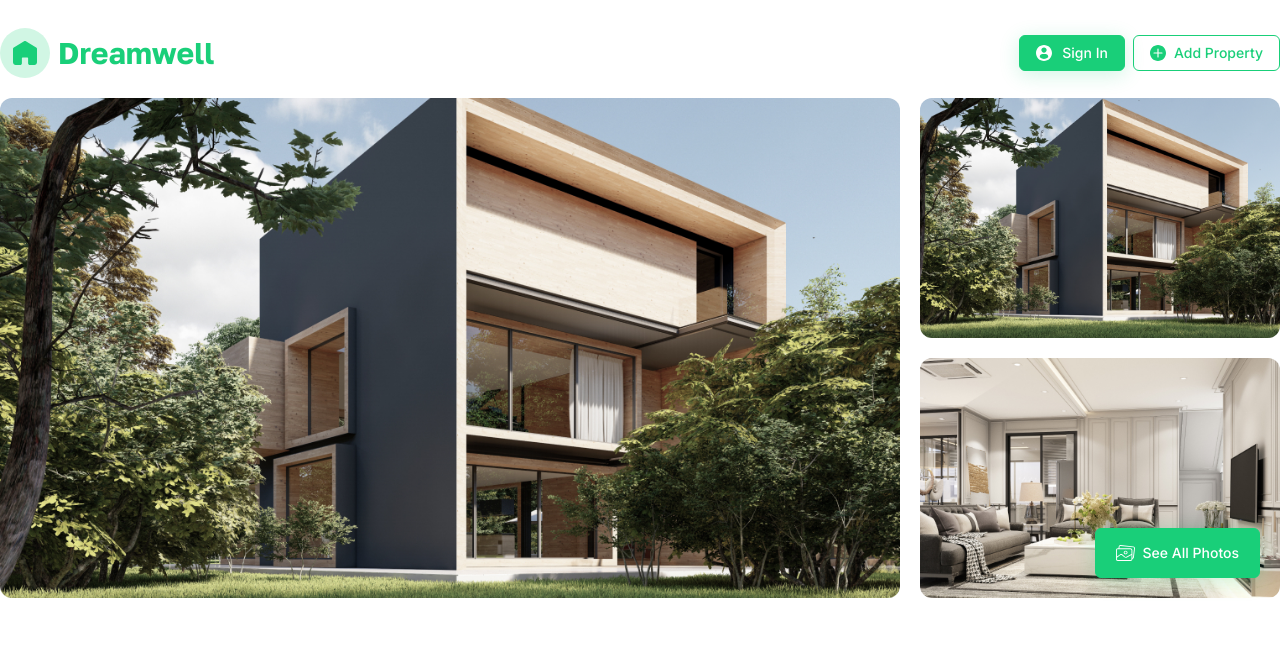
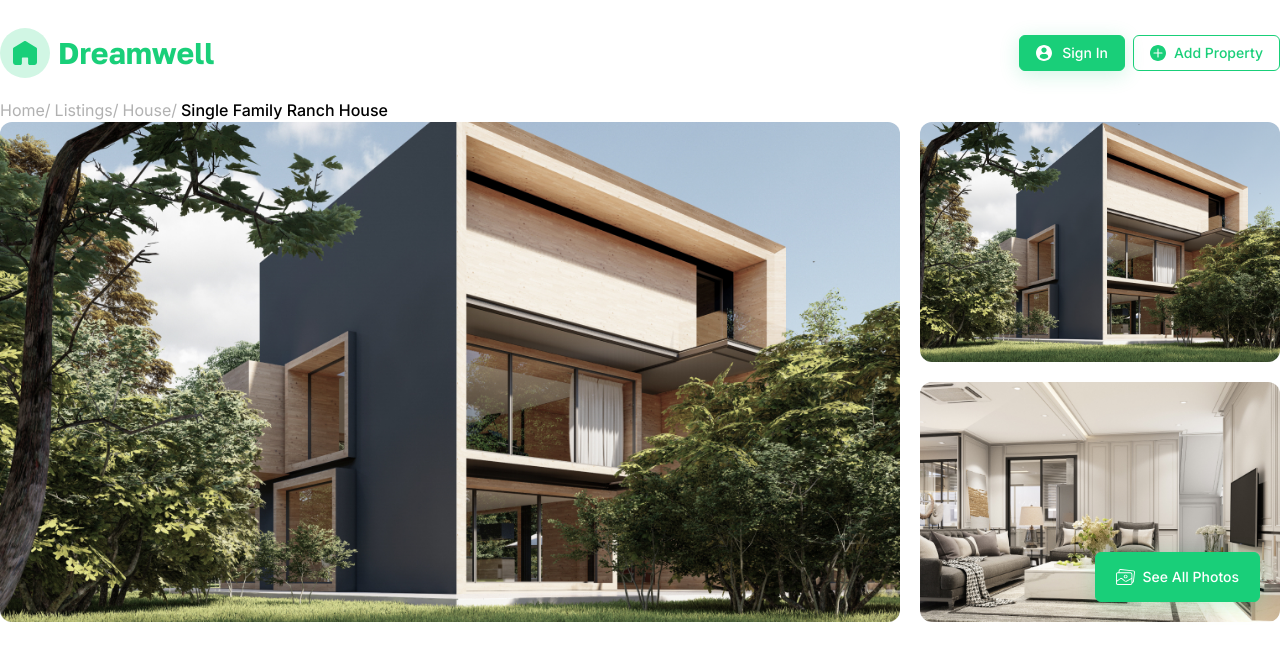
Before and after one commit to aleksandarjo/dreamwell, a Next.js app: page /details/1 in a window 1280 px wide. Shown: the top 660 px of the page. Built offline with nearby package versions, Linux system fonts and the light colour scheme.

Commit message:
wip: implement breadcrumb component

```diff
--- a/app/details/[id]/page.tsx
+++ b/app/details/[id]/page.tsx
@@ -1,10 +1,31 @@
+import console from "console";
 import Image from "next/image";
 import DetailSlider from "@/components/sliders/property-detail-slider";
+import Breadcrumb from "@/components/ui/breadcrumb";
 import { Button } from "@/components/ui/button";
 
-export default function Details() {
+async function getProperty() {
+  const res = await fetch(`api/properties`, {
+    cache: "no-store",
+  });
+  const properties = await res.json();
+
+  return properties;
+}
+
+export default async function Details() {
+  // const properties = await getProperty();
+  const type = "house";
   return (
     <section>
+      <Breadcrumb
+        items={[
+          { name: "Home", url: "/" },
+          { name: "Listings", url: "/listings" },
+          { name: "House", url: `/listings?type=${type}` },
+          { name: "Single Family Ranch House" },
+        ]}
+      />
       <DetailSlider />
     </section>
   );
--- a/app/layout.tsx
+++ b/app/layout.tsx
@@ -1,8 +1,8 @@
+import { ReactQueryDevtools } from "@tanstack/react-query-devtools";
 import type { Metadata } from "next";
 import { Golos_Text, Inter } from "next/font/google";
 
 import "./globals.css";
-import { ReactQueryDevtools } from "@tanstack/react-query-devtools";
 
 import React from "react";
 import Navbar from "@/components/navbar";
--- /dev/null
+++ b/components/ui/breadcrumb.tsx
@@ -0,0 +1,52 @@
+import Head from "next/head";
+import Link from "next/link";
+
+interface BreadcrumbProps {
+  items: { name: string; url?: string }[];
+}
+
+export default function Breadcrumb({ items }: BreadcrumbProps) {
+  const type = "house";
+  const title = "Single Family Ranch House";
+
+  const breadcrumbSchema = [
+    {
+      "@context": "https://schema.org",
+      "@type": "BreadcrumbList",
+      itemListElement: items.map((item, index) => ({
+        "@type": "ListItem",
+        position: index + 1,
+        item: `https://dreamwell.vercel.app${item.url}`,
+        name: item.name,
+      })),
+    },
+  ];
+
+  return (
+    <>
+      <Head>
+        <script
+          type="application/ld+json"
+          dangerouslySetInnerHTML={{ __html: JSON.stringify(breadcrumbSchema) }}
+        />
+      </Head>
+
+      <nav className="flex items-center gap-1 max-sm:flex-wrap">
+        {items.map((item) =>
+          item.url ? (
+            <div key={item.name}>
+              <Link href={item.url} className="text-base text-gray/50 ">
+                {item.name}
+              </Link>
+              <span className="text-gray/50">/</span>
+            </div>
+          ) : (
+            <span className="text-base font-medium" key={item.name}>
+              {item.name}
+            </span>
+          )
+        )}
+      </nav>
+    </>
+  );
+}
--- a/package.json
+++ b/package.json
@@ -10,7 +10,7 @@
   },
   "dependencies": {
     "@radix-ui/react-dialog": "^1.1.5",
-    "@radix-ui/react-slot": "^1.1.1",
+    "@radix-ui/react-slot": "^1.1.2",
     "@tanstack/react-query": "^5.66.0",
     "@tanstack/react-query-devtools": "^5.66.0",
     "class-variance-authority": "^0.7.1",
```
Also changed, not shown: 1 other file (tests, documents, lock files or other folders).
